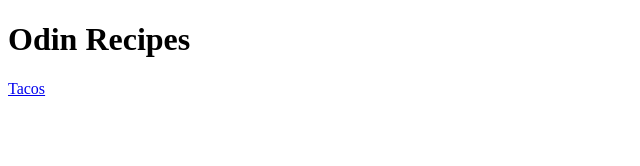
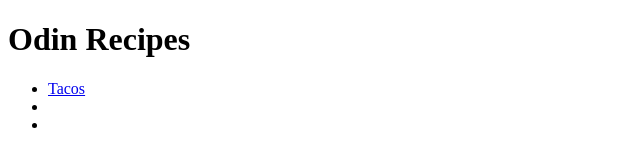
Before and after one commit to chilledoutluke/odin-recipes, a plain HTML site: page index.html in a window 1280 px wide. Shown: the full height of the page, 0-640 px from the left. Drawn offline with Linux system fonts and the light colour scheme.

Commit message:
Added unorder list
Added a list for the links for the recipe pages

```diff
--- a/index.html
+++ b/index.html
@@ -8,6 +8,10 @@
 </head>
 <body>
     <h1>Odin Recipes</h1>
-    <a href="recipes/tacos.html">Tacos</a>
+        <ul>
+            <li><a href="recipes/tacos.html">Tacos</a></li>
+            <li><a href="recipes/brownies.html"></a></li>
+            <li><a href=""></a></li>
+        </ul>
 </body>
 </html>
```
